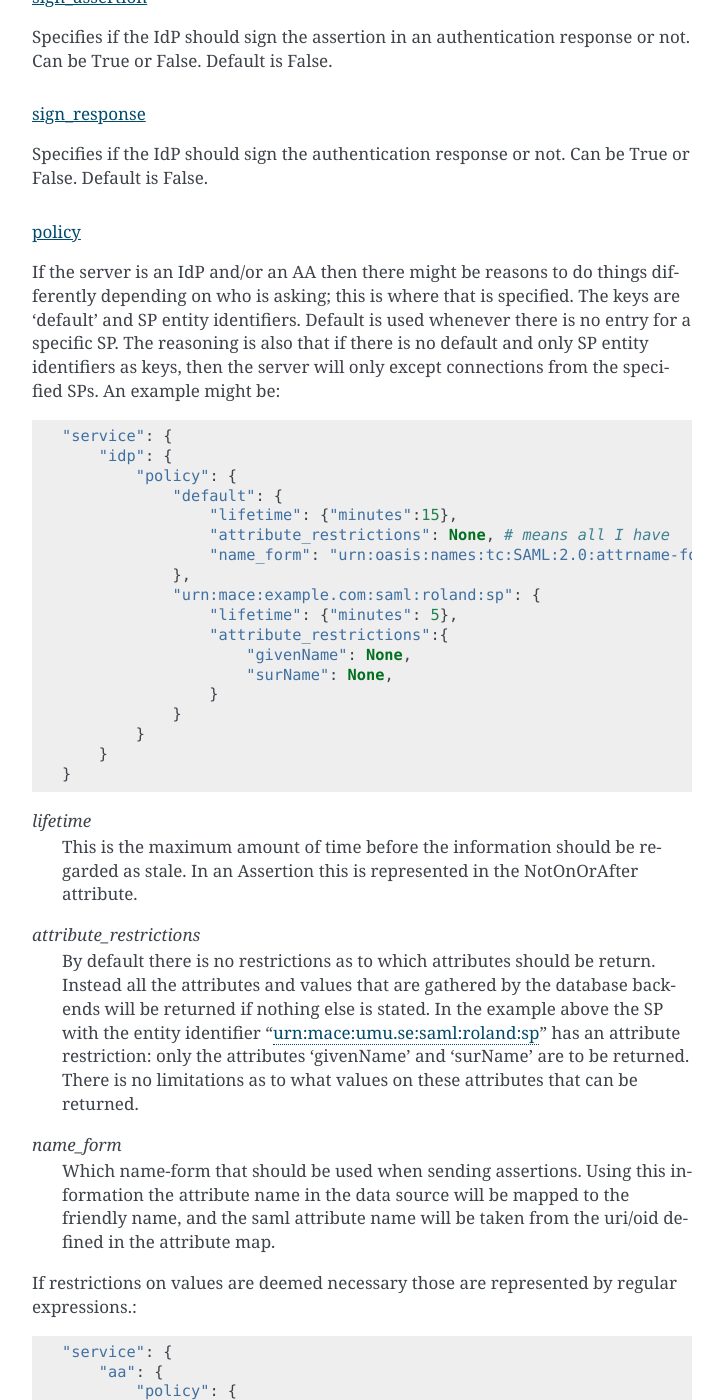
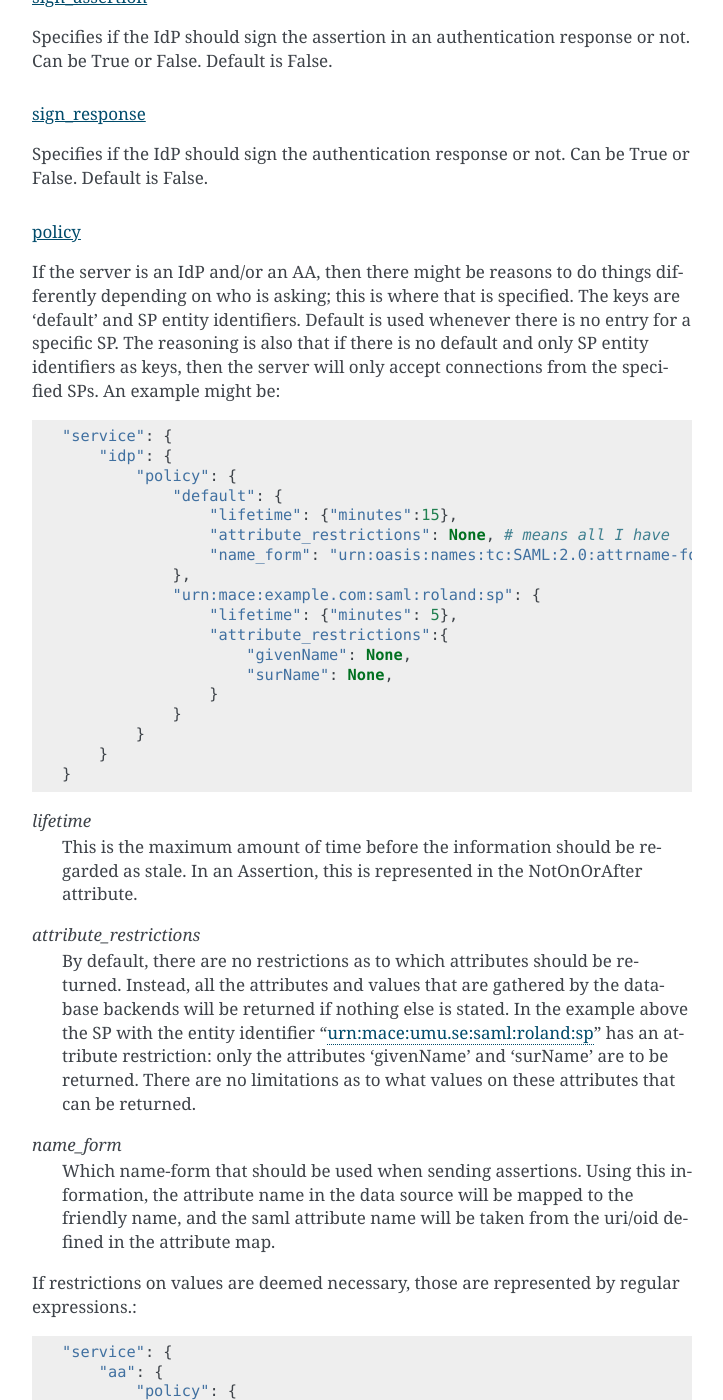
Before and after one commit to IdentityPython/pysaml2, a Sphinx documentation site: the page built from docs/howto/config.rst, in a window 1280 px wide and 1400 px high, scrolled down 8382 px. Shown: the whole window, without its empty margins (388-1111 px from the left). Built offline with Sphinx 7.4.7, drawn with Linux system fonts in a browser that asks for light colours; the version number is read from the project's files by our own code; some of the changed text lies outside the part shown.

Commit message:
Various typo fixes

```diff
--- a/docs/howto/config.rst
+++ b/docs/howto/config.rst
@@ -4,7 +4,7 @@ Configuration of pySAML2 entities
 =================================
 
 Whether you plan to run a pySAML2 Service Provider, Identity Provider or an
-attribute authority you have to configure it. The format of the configuration
+attribute authority, you have to configure it. The format of the configuration
 file is the same regardless of which type of service you plan to run.
 What differs are some of the directives.
 Below you will find a list of all the used directives in alphabetical order.
@@ -42,7 +42,7 @@ The basic structure of the configuration file is therefore like this::
     }
 
 .. note:: You can build the metadata file for your services directly from the
-    configuration.The make_metadata.py script in the pySAML2 tools directory
+    configuration. The make_metadata.py script in the pySAML2 tools directory
     will do that for you.
 
 Configuration directives
@@ -111,7 +111,7 @@ As you see the format is again a python dictionary where the key is the
 name to convert from, and the value is the name to convert to.
 
 Since *to* in most cases is the inverse of the *fro* file, the
-software allows you to only specify one of them and it will
+software allows you only to specify one of them, and it will
 automatically create the other.
 
 cert_file
@@ -233,7 +233,7 @@ Where you describe the organization responsible for the service.::
 .. note:: You can specify the language of the name, or the language used on
     the webpage, by entering a tuple, instead of a simple string,
     where the second part is the language code. If you don't specify a
-    language the default is "en" (English).
+    language, the default is "en" (English).
 
 preferred_binding
 ^^^^^^^^^^^^^^^^^
@@ -323,7 +323,7 @@ How many *hours* this configuration is expected to be accurate.::
 
     "valid_for": 24
 
-This of course is only used by *make_metadata.py*.
+This, of course, is only used by *make_metadata.py*.
 The server will not stop working when this amount of time has elapsed :-).
 
 Specific directives
@@ -352,12 +352,12 @@ True or False. Default is False.
 policy
 """"""
 
-If the server is an IdP and/or an AA then there might be reasons to do things
+If the server is an IdP and/or an AA, then there might be reasons to do things
 differently depending on who is asking; this is where that is specified.
 The keys are 'default' and SP entity identifiers.  Default is used whenever
 there is no entry for a specific SP. The reasoning is also that if there is
 no default and only SP entity identifiers as keys, then the server will only
-except connections from the specified SPs.
+accept connections from the specified SPs.
 An example might be::
 
     "service": {
@@ -381,24 +381,24 @@ An example might be::
 
 *lifetime*
     This is the maximum amount of time before the information should be
-    regarded as stale. In an Assertion this is represented in the NotOnOrAfter
+    regarded as stale. In an Assertion, this is represented in the NotOnOrAfter
     attribute.
 *attribute_restrictions*
-    By default there is no restrictions as to which attributes should be
-    return. Instead all the attributes and values that are gathered by the
+    By default, there are no restrictions as to which attributes should be
+    returned. Instead, all the attributes and values that are gathered by the
     database backends will be returned if nothing else is stated.
     In the example above the SP with the entity identifier
     "urn:mace:umu.se:saml:roland:sp"
     has an attribute restriction: only the attributes
-    'givenName' and 'surName' are to be returned. There is no limitations as to
+    'givenName' and 'surName' are to be returned. There are no limitations as to
     what values on these attributes that can be returned.
 *name_form*
     Which name-form that should be used when sending assertions.
-    Using this information the attribute name in the data source will be mapped to
+    Using this information, the attribute name in the data source will be mapped to
     the friendly name, and the saml attribute name will be taken from the uri/oid
     defined in the attribute map.
 
-If restrictions on values are deemed necessary those are represented by
+If restrictions on values are deemed necessary, those are represented by
 regular expressions.::
 
     "service": {
@@ -500,7 +500,7 @@ Example::
         }
     }
 
-This kind of functionality is required for the eIDAS SAML profile
+This kind of functionality is required for the eIDAS SAML profile.
 
 > eIDAS-Connectors SHOULD NOT provide AssertionConsumerServiceURL.
 
@@ -605,7 +605,7 @@ something like this::
         }
     }
 
-In this case the SP has only one IdP it can use.
+In this case, the SP has only one IdP it can use.
 
 optional_attributes
 """""""""""""""""""
@@ -620,7 +620,7 @@ Example::
         }
     }
 
-Since the attribute names used here are the user friendly ones an attribute map
+Since the attribute names used here are the user-friendly ones an attribute map
 must exist, so that the server can use the full name when communicating
 with other servers.
 
@@ -638,7 +638,7 @@ Example::
     }
 
 Again as for *optional_attributes* the names given are expected to be
-the user friendly names.
+the user-friendly names.
 
 want_assertions_signed
 """"""""""""""""""""""
@@ -759,9 +759,9 @@ subject_data
 """"""""""""
 
 The name of a database where the map between a local identifier and
-a distributed identifier is kept. By default this is a shelve database.
-So if you just specify name, then a shelve database with that name
-is created. On the other hand if you specify a tuple then the first
+a distributed identifier is kept. By default, this is a shelve database.
+So if you just specify a name, then a shelve database with that name
+is created. On the other hand, if you specify a tuple, then the first
 element in the tuple specifies which type of database you want to use
 and the second element is the address of the database.
 
```
Also changed, not shown: other parts of docs/howto/config.rst (+10 -10 lines), docs/index.rst (+6 -6 lines), docs/install.rst (+4 -4 lines), docs/sp_test/internal.rst (+14 -14 lines), 1 other file.
